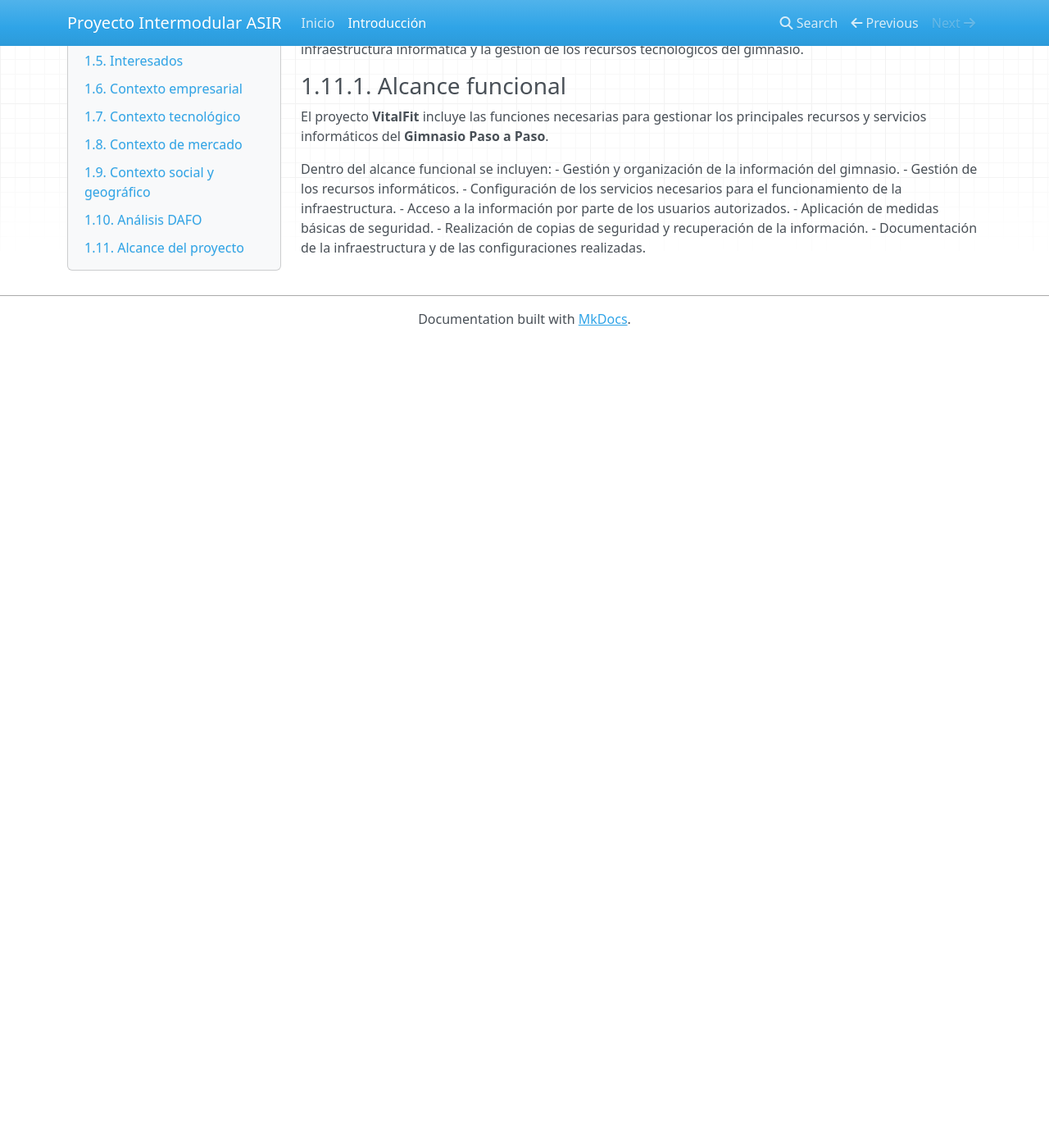
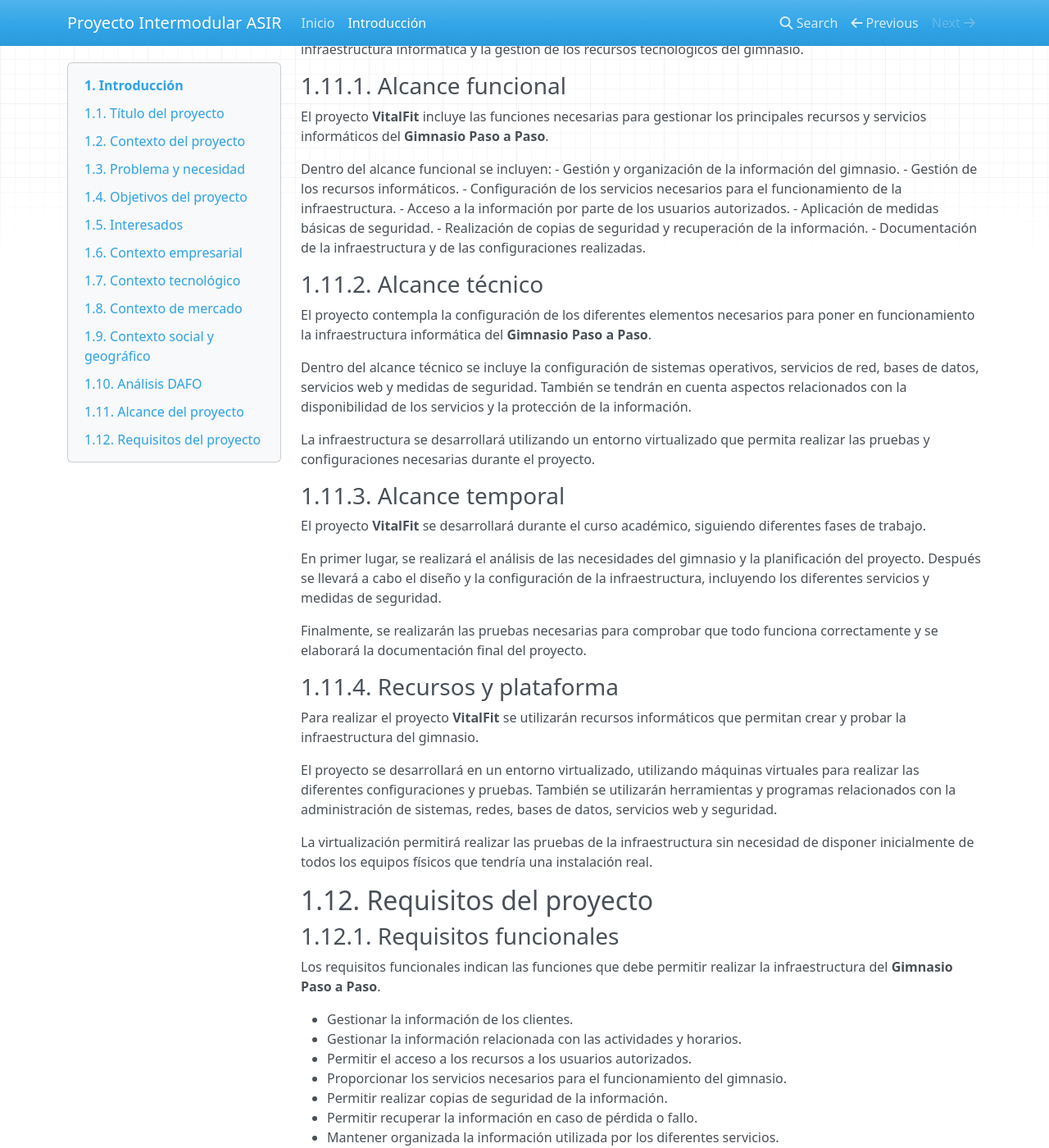
Before and after one commit to garciapazdaniel1-ops/Proyecto-Intermodular-ASIR, an MkDocs documentation site: the page built from docs/01_introduccion.md, in a window 1280 px wide and 1400 px high, scrolled down 3199 px. Shown: the whole window at 82% size. Built offline with MkDocs 1.6.1, drawn with Linux system fonts in a browser that asks for light colours; nearby versions of some CDN libraries; before the commit the page ends 3616 px from its top, so only the background shows below that; some of the changed text lies outside the part shown.

Commit message:
Completado
Added sections on technical scope, project requirements, and traceability matrix for the VitalFit project.

```diff
--- a/docs/01_introduccion.md
+++ b/docs/01_introduccion.md
@@ -103,3 +103,81 @@
 - Aplicación de medidas básicas de seguridad.
 - Realización de copias de seguridad y recuperación de la información.
 - Documentación de la infraestructura y de las configuraciones realizadas.
+
+### 1.11.2. Alcance técnico
+El proyecto contempla la configuración de los diferentes elementos necesarios para poner en funcionamiento la infraestructura informática del **Gimnasio Paso a Paso**.
+
+Dentro del alcance técnico se incluye la configuración de sistemas operativos, servicios de red, bases de datos, servicios web y medidas de seguridad. También se tendrán en cuenta aspectos relacionados con la disponibilidad de los servicios y la protección de la información.
+
+La infraestructura se desarrollará utilizando un entorno virtualizado que permita realizar las pruebas y configuraciones necesarias durante el proyecto.
+
+### 1.11.3. Alcance temporal
+El proyecto **VitalFit** se desarrollará durante el curso académico, siguiendo diferentes fases de trabajo.
+
+En primer lugar, se realizará el análisis de las necesidades del gimnasio y la planificación del proyecto. Después se llevará a cabo el diseño y la configuración de la infraestructura, incluyendo los diferentes servicios y medidas de seguridad.
+
+Finalmente, se realizarán las pruebas necesarias para comprobar que todo funciona correctamente y se elaborará la documentación final del proyecto.
+
+### 1.11.4. Recursos y plataforma
+Para realizar el proyecto **VitalFit** se utilizarán recursos informáticos que permitan crear y probar la infraestructura del gimnasio.
+
+El proyecto se desarrollará en un entorno virtualizado, utilizando máquinas virtuales para realizar las diferentes configuraciones y pruebas. También se utilizarán herramientas y programas relacionados con la administración de sistemas, redes, bases de datos, servicios web y seguridad.
+
+La virtualización permitirá realizar las pruebas de la infraestructura sin necesidad de disponer inicialmente de todos los equipos físicos que tendría una instalación real.
+
+## 1.12. Requisitos del proyecto
+
+### 1.12.1. Requisitos funcionales
+Los requisitos funcionales indican las funciones que debe permitir realizar la infraestructura del **Gimnasio Paso a Paso**.
+
+- Gestionar la información de los clientes.
+- Gestionar la información relacionada con las actividades y horarios.
+- Permitir el acceso a los recursos a los usuarios autorizados.
+- Proporcionar los servicios necesarios para el funcionamiento del gimnasio.
+- Permitir realizar copias de seguridad de la información.
+- Permitir recuperar la información en caso de pérdida o fallo.
+- Mantener organizada la información utilizada por los diferentes servicios.
+
+### 1.12.2. Requisitos no funcionales
+Los requisitos no funcionales indican las características que debe cumplir la infraestructura para que funcione de forma adecuada.
+
+- **Seguridad:** proteger la información y evitar accesos no autorizados.
+- **Disponibilidad:** mantener los servicios disponibles cuando sean necesarios.
+- **Rendimiento:** conseguir que los servicios funcionen de forma fluida y sin retrasos innecesarios.
+- **Fiabilidad:** reducir la posibilidad de pérdida de información y fallos en los servicios.
+- **Mantenibilidad:** facilitar la administración, configuración y mantenimiento de la infraestructura.
+- **Escalabilidad:** permitir ampliar los recursos de la infraestructura si las necesidades del gimnasio aumentan.
+
+### 1.12.3. Requisitos de negocio
+Los requisitos de negocio están relacionados con las necesidades del **Gimnasio Paso a Paso** y con la mejora de su funcionamiento diario.
+
+- Mejorar la organización de la información del gimnasio.
+- Facilitar el trabajo de los empleados.
+- Reducir el tiempo necesario para realizar tareas de gestión.
+- Mantener la información organizada y protegida.
+- Mejorar la disponibilidad de los servicios utilizados por el gimnasio.
+- Facilitar el mantenimiento y la administración de los recursos informáticos.
+
+### 1.12.4. Requisitos por módulo
+El proyecto **VitalFit** integra los diferentes módulos relacionados con la infraestructura informática del gimnasio.
+
+| Módulo | Requisitos relacionados |
+|---|---|
+| **ASGBD** | Gestionar y almacenar de forma organizada la información del gimnasio mediante una base de datos. |
+| **ASO** | Configurar y administrar los sistemas operativos necesarios para el funcionamiento de la infraestructura. |
+| **IAW** | Implementar y configurar los servicios web necesarios para facilitar el acceso a la información. |
+| **Servicios de Red e Internet** | Configurar los servicios de red necesarios para permitir la comunicación entre los diferentes equipos y servicios. |
+| **Seguridad y Alta Disponibilidad** | Proteger la información y los servicios, realizar copias de seguridad y aplicar medidas para mantener la disponibilidad de la infraestructura. |
+
+### 1.12.5. Matriz de trazabilidad
+La matriz de trazabilidad permite relacionar los requisitos del proyecto con los módulos de 2.º ASIR que se trabajan en **VitalFit**.
+
+| Requisito | ASGBD | ASO | IAW | Servicios de Red e Internet | Seguridad y Alta Disponibilidad |
+|---|---|---|---|---|---|
+| Gestión de la información | X | | | | |
+| Administración de sistemas | | X | | | |
+| Servicios web | | | X | | |
+| Servicios de red | | | | X | |
+| Seguridad de la información | | | | | X |
+| Copias de seguridad y recuperación | | | | | X |
+| Disponibilidad de los servicios | | | | | X |
```
